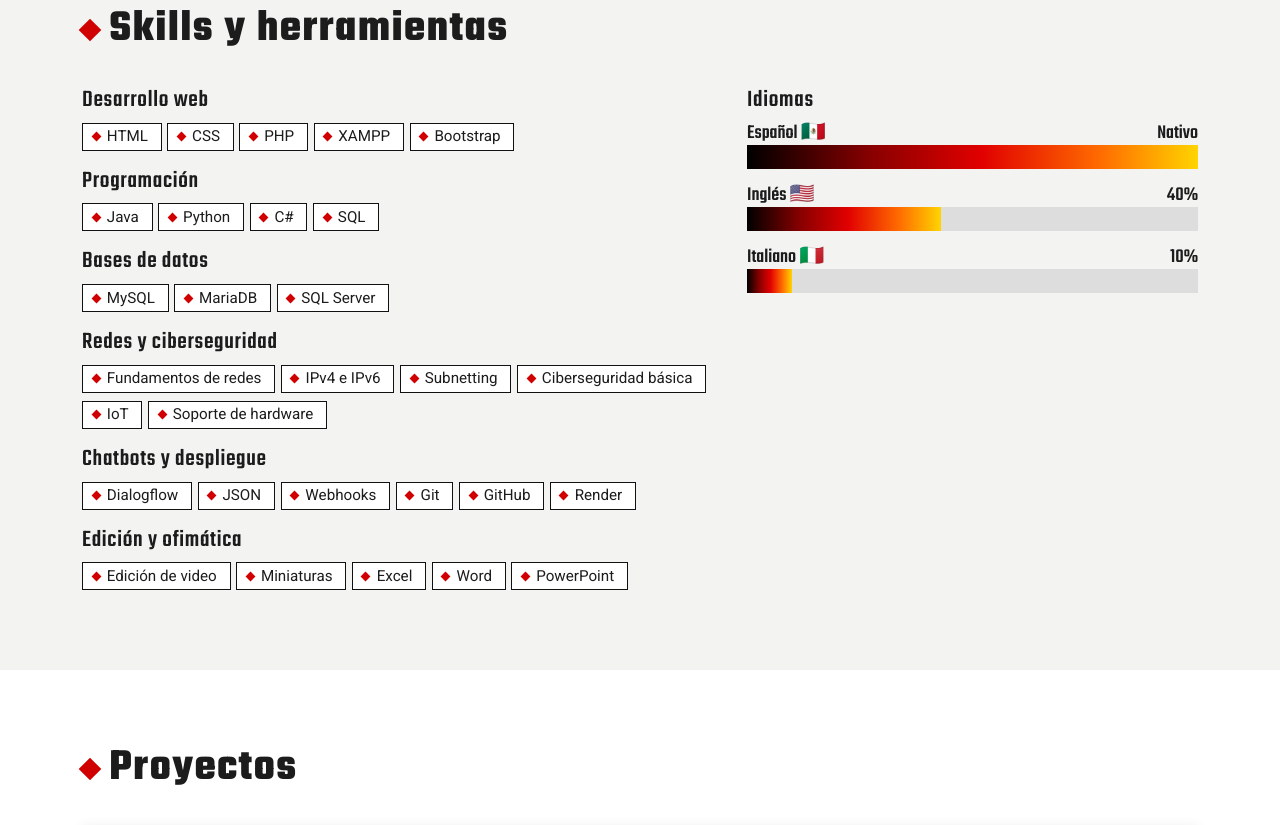
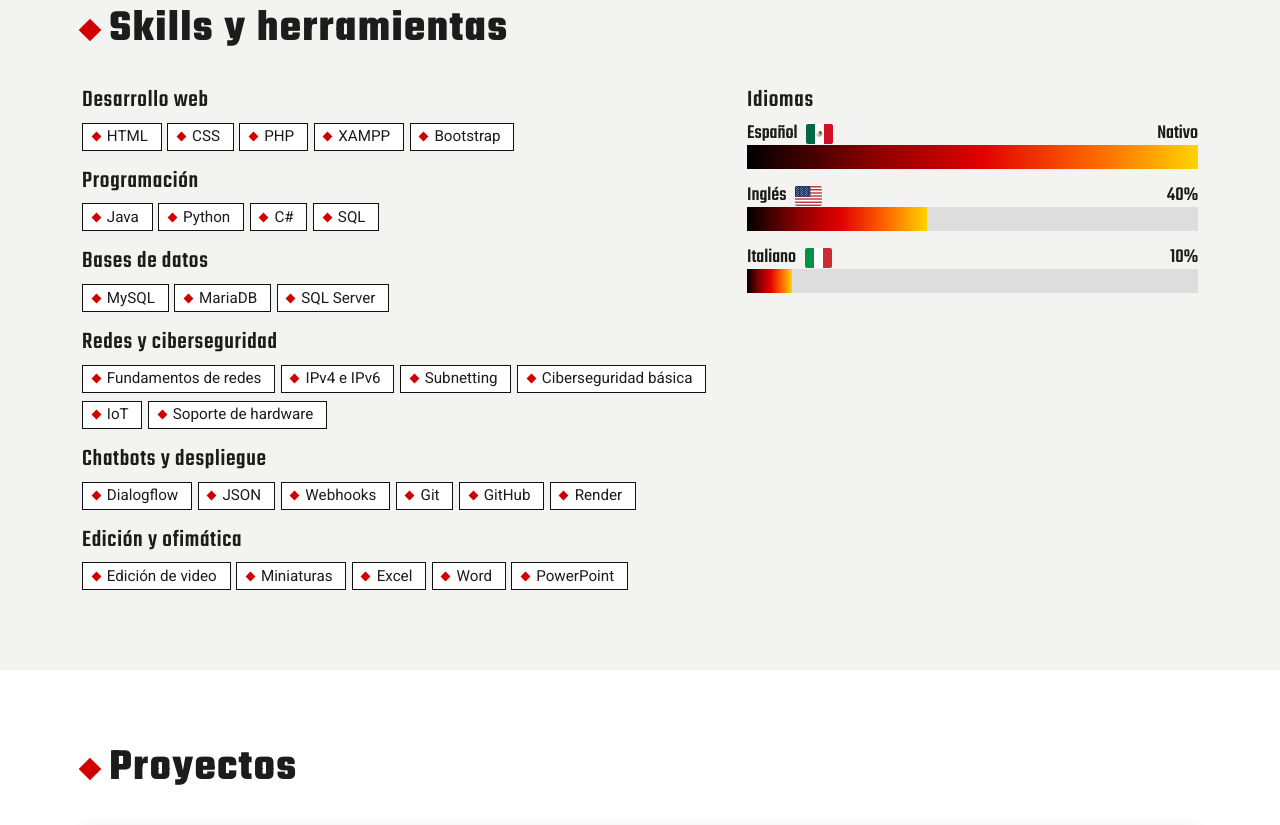
Before and after one commit to gokki719/cv-josue, a plain HTML site: page index.html in a window 1280 px wide. Shown: the part 1057-1882 px from the top of the page. Drawn offline with nearby package versions, Linux system fonts and the light colour scheme.

Commit message:
Update index.html
ADD LINES OF CODES FOR EMOJIS FLAGS IN LANGUAGES FOR VISUAL ON PCS

```diff
--- a/index.html
+++ b/index.html
@@ -6,6 +6,7 @@
 <title>Josué Rodríguez | CV</title>
 <link rel="icon" type="image/png" href="img/favicon.png">
 <link rel="icon" type="image/x-icon" href="img/favicon.ico">
+<link rel="stylesheet" href="https://cdnjs.cloudflare.com/ajax/libs/flag-icons/7.2.3/css/flag-icons.min.css">
 <link href="https://cdn.jsdelivr.net/npm/bootstrap@5.3.3/dist/css/bootstrap.min.css" rel="stylesheet">
 <link href="https://fonts.googleapis.com/css2?family=Teko:wght@500;600;700&family=Roboto:wght@400;500&display=swap" rel="stylesheet">
 <link rel="stylesheet" href="css/estilos.css">
@@ -88,11 +89,11 @@
       </div>
       <div class="col-lg-5">
         <h3 class="h4">Idiomas</h3>
-        <div class="idioma"><span>Español 🇲🇽</span><span>Nativo</span></div>
+        <div class="idioma"><span>Español <span class="fi fi-mx"></span></span><span>Nativo</span></div>
         <div class="progress mb-3"><div class="progress-bar" style="width:100%"></div></div>
-        <div class="idioma"><span>Inglés 🇺🇸</span><span>40%</span></div>
-        <div class="progress mb-3"><div class="progress-bar" style="width:43%"></div></div>
-        <div class="idioma"><span>Italiano 🇮🇹</span><span>10%</span></div>
+        <div class="idioma"><span>Inglés <span class="fi fi-us"></span></span><span>40%</span></div>
+        <div class="progress mb-3"><div class="progress-bar" style="width:40%"></div></div>
+        <div class="idioma"><span>Italiano <span class="fi fi-it"></span></span><span>10%</span></div>
         <div class="progress mb-3"><div class="progress-bar" style="width:10%"></div></div>
       </div>
     </div>
```
